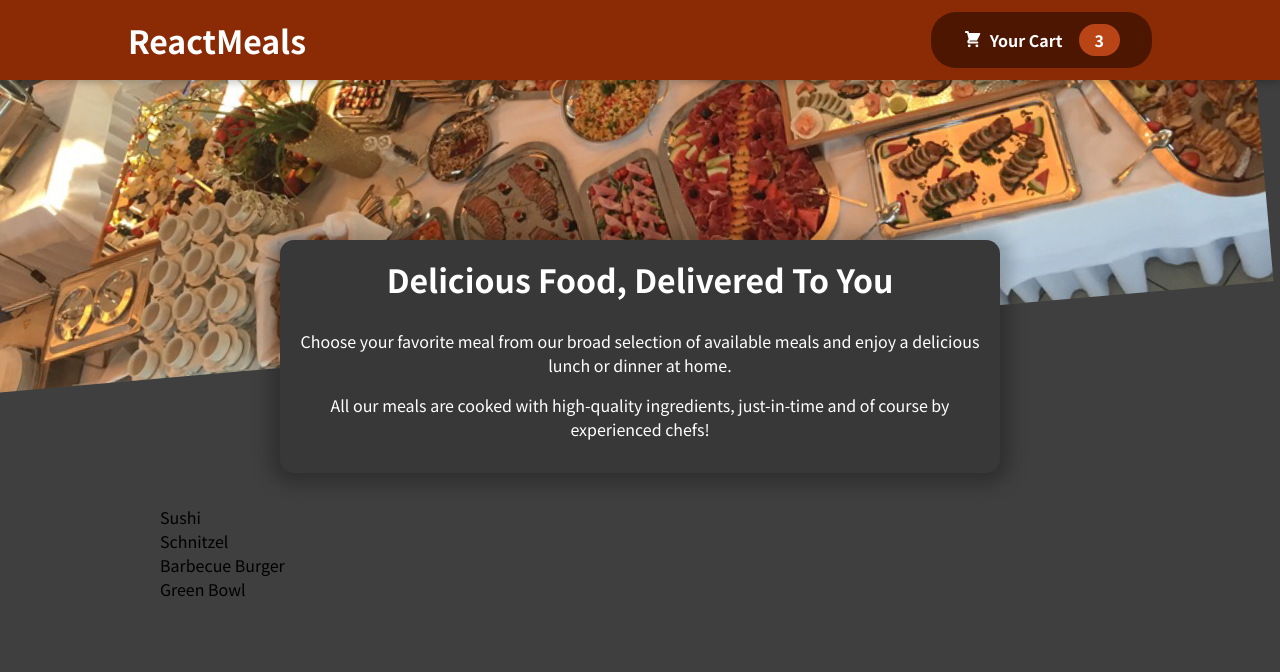
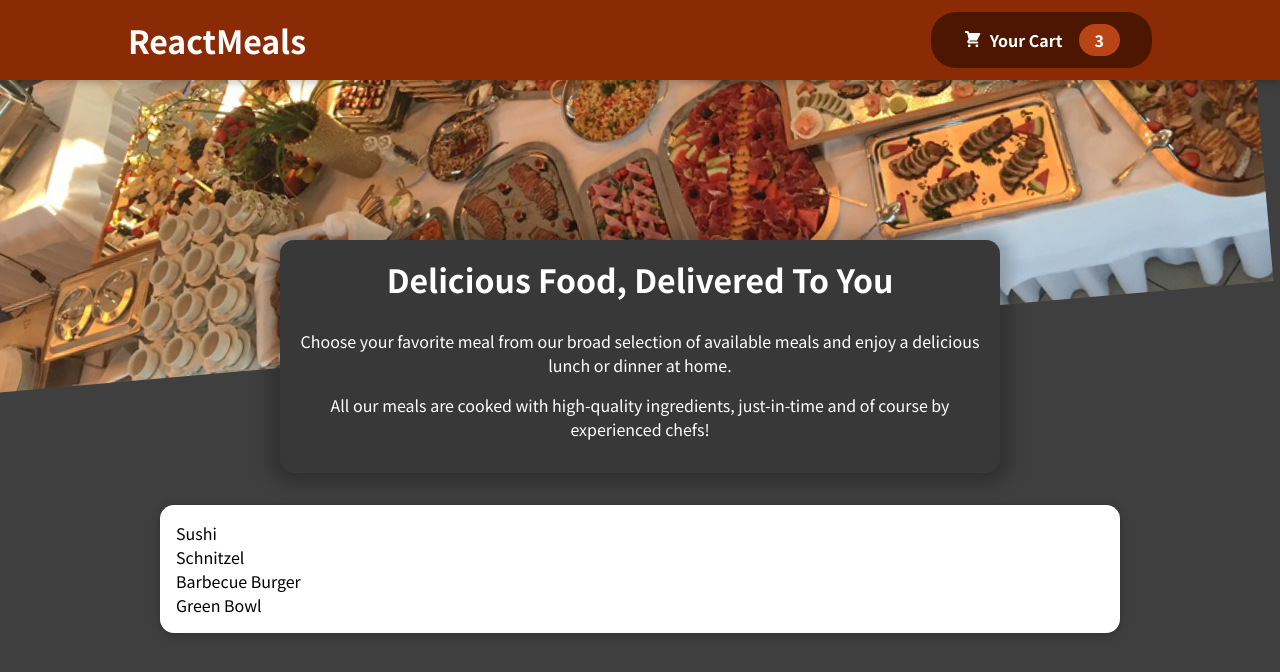
Before and after one commit to matekuna92/react-food, a React (Create React App) app: page / in a window 1280 px wide. Shown: the top 672 px of the page. Built offline with nearby package versions, Linux system fonts and the light colour scheme.

Commit message:
Card wrapper with styles

```diff
--- a/src/components/Meals/AvailableMeals.js
+++ b/src/components/Meals/AvailableMeals.js
@@ -1,4 +1,5 @@
 import styles from './AvailableMeals.module.css';
+import Card from '../UI/Card';
 
 const DUMMY_MEALS = [
     {
@@ -36,9 +37,11 @@
     );
 
     return <section className={styles.meals}>
-        <ul>
-            {mealsList}
-        </ul>
+        <Card>
+            <ul>
+                {mealsList}
+            </ul>
+        </Card>
     </section>
 };
 
--- /dev/null
+++ b/src/components/UI/Card.js
@@ -0,0 +1,7 @@
+import styles from './Card.module.css';
+
+const Card = (props) => {
+    return <div className={styles.card}> {props.children} </div>
+}
+
+export default Card;
--- /dev/null
+++ b/src/components/UI/Card.module.css
@@ -0,0 +1,6 @@
+.card {
+    padding: 1rem;
+    background: #fff;
+    border-radius: 14px;
+    box-shadow: 0 2px 8px rgba(0, 0, 0, 0.25);
+}
```
Also changed, not shown: src/components/Layout.js (deleted), src/components/UI.js (deleted).
